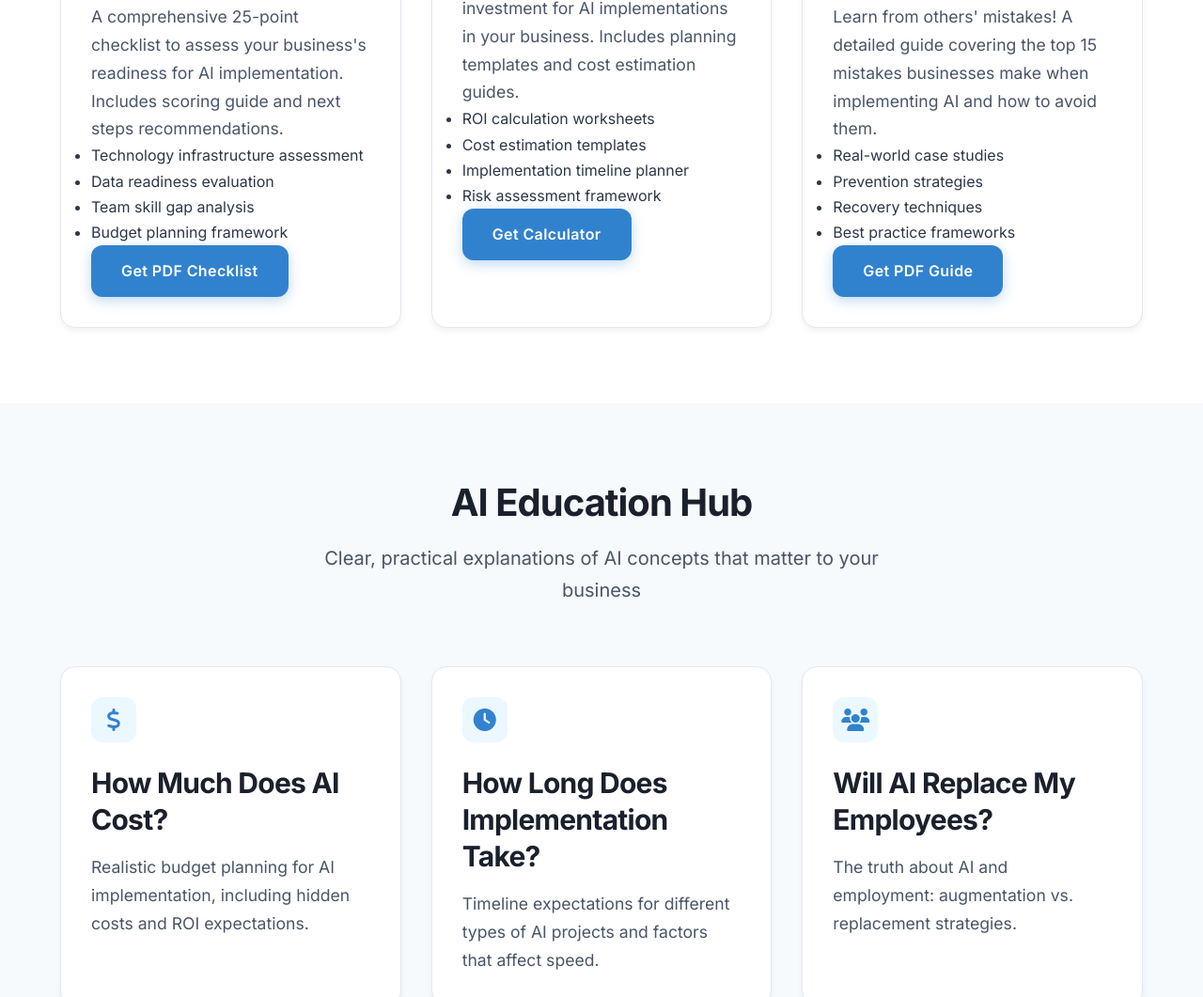
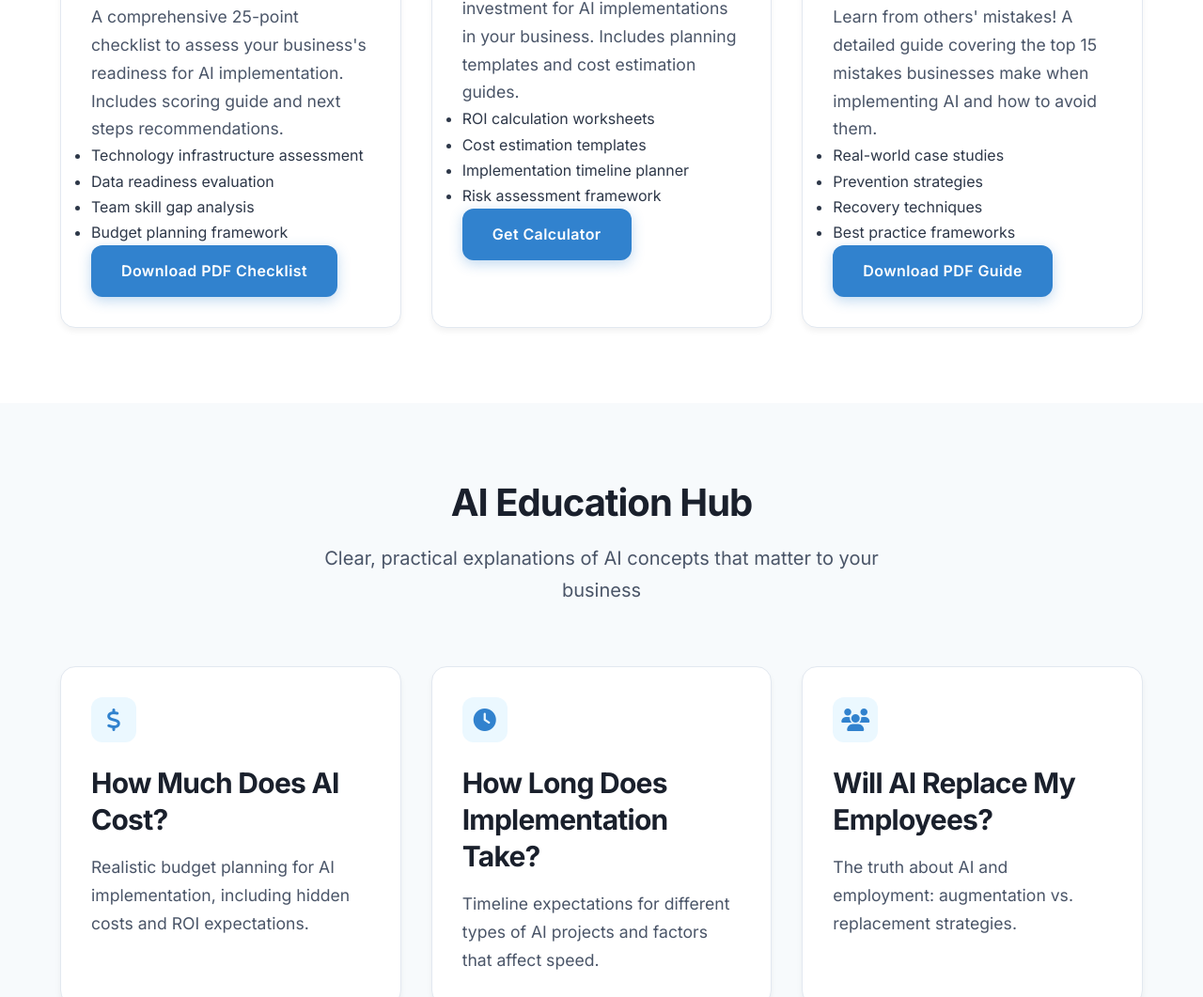
Before and after one commit to crishaupt/nanny-ai, a plain HTML site: page resources.html in a window 1280 px wide. Shown: the part 910-1971 px from the top of the page at 94% size. Drawn offline with nearby package versions, Linux system fonts and the light colour scheme.

Commit message:
Add downloadable PDF resources to the website
Update links in resources.html to point to new PDF files for AI Readiness Checklist and AI Implementation Mistakes Guide. Add the PDF files themselves.

Replit-Commit-Author: Agent
Replit-Commit-Session-Id: 37e0e342-2c58-4d68-96c4-35a265b72c5f
Replit-Commit-Checkpoint-Type: full_checkpoint
Replit-Commit-Screenshot-Url: https://storage.googleapis.com/screenshot-production-us-central1/aaf8dedf-81b7-4c04-ab0e-2da1c65a1c8e/37e0e342-2c58-4d68-96c4-35a265b72c5f/YGSl3Pt

```diff
--- a/resources.html
+++ b/resources.html
@@ -67,7 +67,7 @@
                         <li>Team skill gap analysis</li>
                         <li>Budget planning framework</li>
                     </ul>
-                    <a href="ai-readiness-checklist.html" target="_blank" class="btn btn-primary">Get PDF Checklist</a>
+                    <a href="AI-Readiness-Checklist.pdf" download class="btn btn-primary">Download PDF Checklist</a>
                 </div>
 
                 <div class="card slide-up">
@@ -97,7 +97,7 @@
                         <li>Recovery techniques</li>
                         <li>Best practice frameworks</li>
                     </ul>
-                    <a href="ai-mistakes-guide.html" target="_blank" class="btn btn-primary">Get PDF Guide</a>
+                    <a href="AI-Implementation-Mistakes-Guide.pdf" download class="btn btn-primary">Download PDF Guide</a>
                 </div>
 
             </div>
```
Also changed, not shown: 2 other files.
